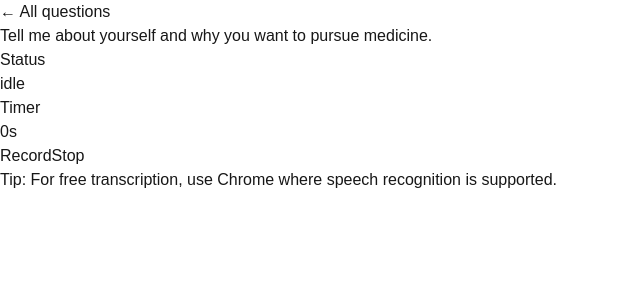
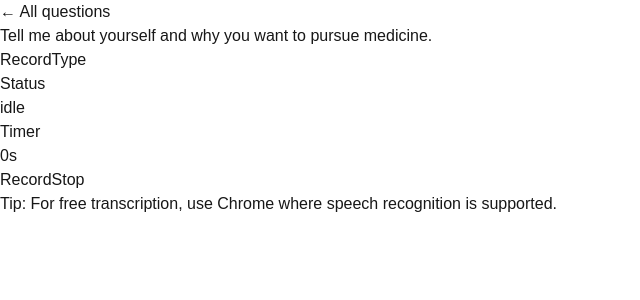
Before and after one commit to tarun-bandi/ai-premed, a Next.js app: page /practice/q1 in a window 1280 px wide. Shown: the top 300 px of the page, without its empty margins (0-640 px from the left). Built offline with nearby package versions, Linux system fonts and the light colour scheme.

Commit message:
feat: add text input mode with toggle between Record and Type; submit button for grading

```diff
--- a/src/components/PracticeClient.tsx
+++ b/src/components/PracticeClient.tsx
@@ -6,21 +6,25 @@ import ScorePanel from "@/components/ScorePanel";
 import type { GradeResult } from "@/types/grade";
 import Link from "next/link";
 
+type InputMode = "record" | "type";
+
 export default function PracticeClient({ question }: { question: string }) {
+  const [mode, setMode] = useState<InputMode>("record");
   const [transcript, setTranscript] = useState<string | null>(null);
+  const [typedText, setTypedText] = useState<string>("");
   const [grading, setGrading] = useState(false);
   const [result, setResult] = useState<GradeResult | null>(null);
   const [error, setError] = useState<string | null>(null);
 
-  const handleTranscribed = useCallback(async ({ transcript }: { transcript: string }) => {
-    setTranscript(transcript);
+  const gradeResponse = useCallback(async (text: string) => {
+    setTranscript(text);
     setGrading(true);
     setError(null);
     try {
       const res = await fetch("/api/grade", {
         method: "POST",
         headers: { "content-type": "application/json" },
-        body: JSON.stringify({ question, transcript }),
+        body: JSON.stringify({ question, transcript: text }),
       });
       if (!res.ok) {
         const j: { error?: string } = await res.json().catch(() => ({} as { error?: string }));
@@ -36,16 +40,83 @@ export default function PracticeClient({ question }: { question: string }) {
     }
   }, [question]);
 
+  const handleTranscribed = useCallback(async ({ transcript }: { transcript: string }) => {
+    await gradeResponse(transcript);
+  }, [gradeResponse]);
+
+  const handleSubmitTyped = useCallback(() => {
+    const trimmed = typedText.trim();
+    if (trimmed.length === 0) {
+      setError("Please enter your response before submitting.");
+      return;
+    }
+    gradeResponse(trimmed);
+  }, [typedText, gradeResponse]);
+
   const reset = () => {
     setTranscript(null);
     setResult(null);
     setError(null);
+    setTypedText("");
   };
 
   return (
     <div className="space-y-6">
       {!result && (
-        <Recorder onTranscribed={handleTranscribed} />
+        <div className="space-y-4">
+          <div className="flex gap-2 border-b border-black/10 dark:border-white/15">
+            <button
+              onClick={() => setMode("record")}
+              className={`px-4 py-2 text-sm font-medium transition-colors ${
+                mode === "record"
+                  ? "border-b-2 border-foreground text-foreground"
+                  : "text-opacity-60 hover:text-opacity-80"
+              }`}
+            >
+              Record
+            </button>
+            <button
+              onClick={() => setMode("type")}
+              className={`px-4 py-2 text-sm font-medium transition-colors ${
+                mode === "type"
+                  ? "border-b-2 border-foreground text-foreground"
+                  : "text-opacity-60 hover:text-opacity-80"
+              }`}
+            >
+              Type
+            </button>
+          </div>
+
+          {mode === "record" ? (
+            <Recorder onTranscribed={handleTranscribed} />
+          ) : (
+            <div className="w-full rounded-lg border border-black/10 dark:border-white/15 p-4 space-y-4">
+              <div>
+                <label htmlFor="typed-response" className="block text-sm font-medium mb-2">
+                  Your Response
+                </label>
+                <textarea
+                  id="typed-response"
+                  value={typedText}
+                  onChange={(e) => setTypedText(e.target.value)}
+                  placeholder="Type your answer here..."
+                  className="w-full min-h-[200px] p-3 rounded-md border border-black/10 dark:border-white/15 bg-background text-foreground resize-y"
+                  disabled={grading}
+                />
+                <div className="text-xs opacity-70 mt-1">
+                  {typedText.length} characters
+                </div>
+              </div>
+              <button
+                onClick={handleSubmitTyped}
+                disabled={grading || typedText.trim().length === 0}
+                className="px-4 py-2 rounded-md bg-foreground text-background disabled:opacity-50"
+              >
+                {grading ? "Grading..." : "Submit for Grading"}
+              </button>
+            </div>
+          )}
+        </div>
       )}
 
       {grading && (
@@ -53,7 +124,7 @@ export default function PracticeClient({ question }: { question: string }) {
           <div className="text-sm opacity-70">Grading your response…</div>
           {transcript && (
             <div>
-              <div className="text-sm font-medium">Transcript</div>
+              <div className="text-sm font-medium">Your Response</div>
               <div className="text-sm opacity-80 whitespace-pre-wrap">{transcript}</div>
             </div>
           )}
```
